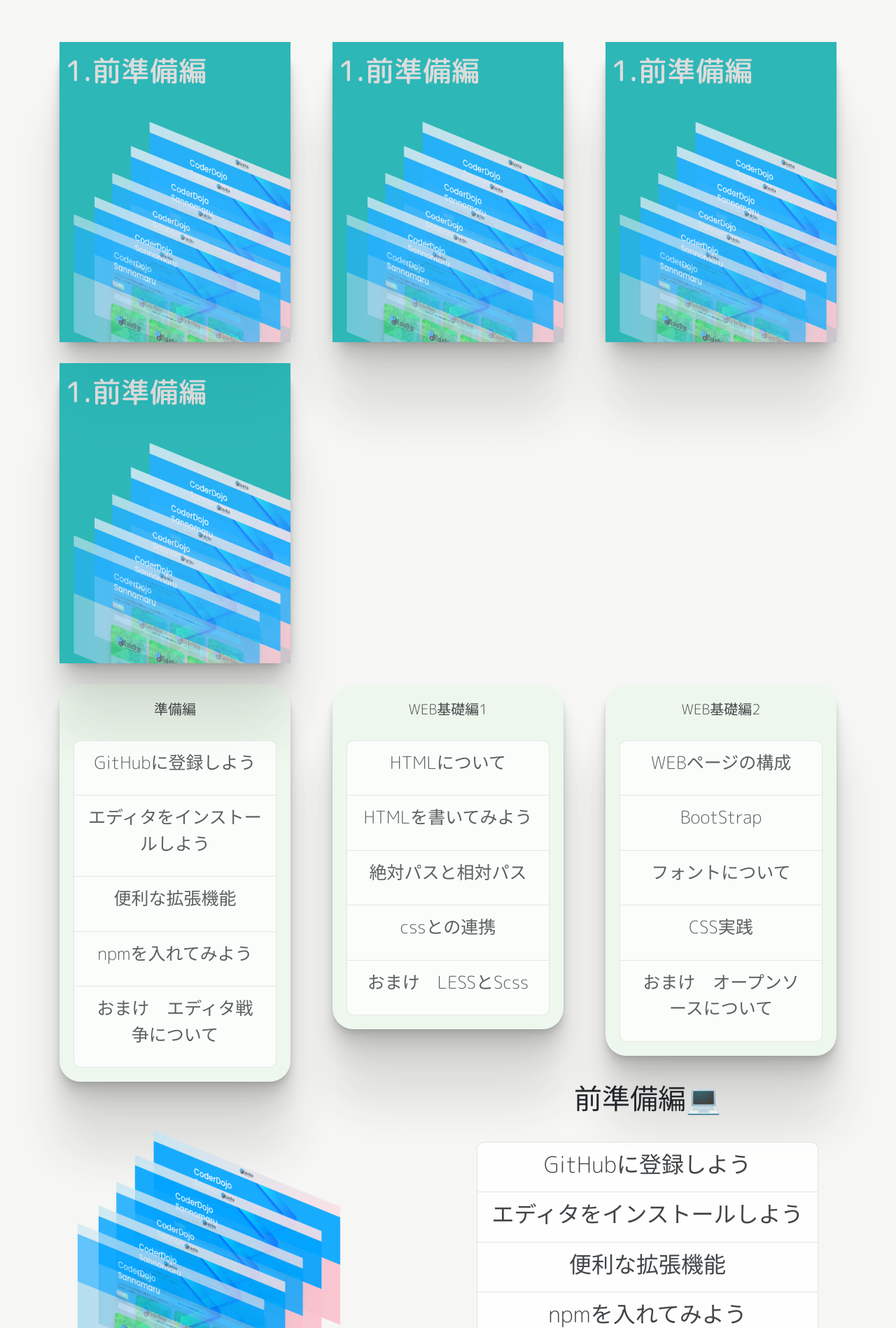
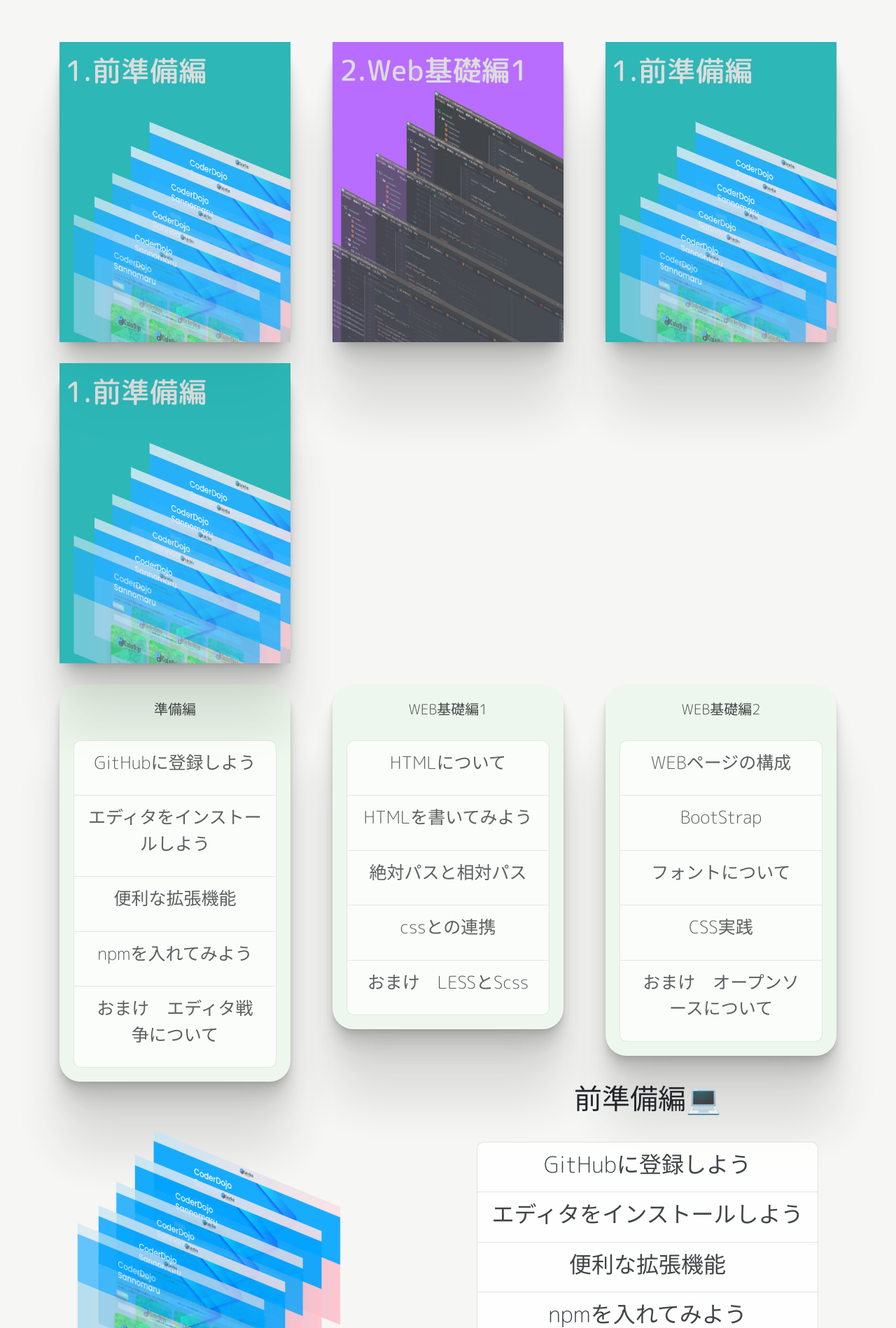
Before and after one commit to startguide/startguide.jp, a Jekyll site: the page built from index.html, in a window 1280 px wide. Shown: the part 560-2458 px from the top of the page at 70% size. Built offline with Jekyll 4.4.1, drawn with Linux system fonts in a browser that asks for light colours.

Commit message:
edit cards

```diff
--- a/index.html
+++ b/index.html
@@ -45,7 +45,7 @@
 
   <div class="col-md-4">
     <div class="card">
-      <img src="media/book1.png" alt="1.前準備編">
+      <img src="media/book2.png" alt="2.Web基礎編1">
 
     </div>
 
```
Also changed, not shown: medi/edit.PNG (added), media/book2.png (added), 3 other files.
